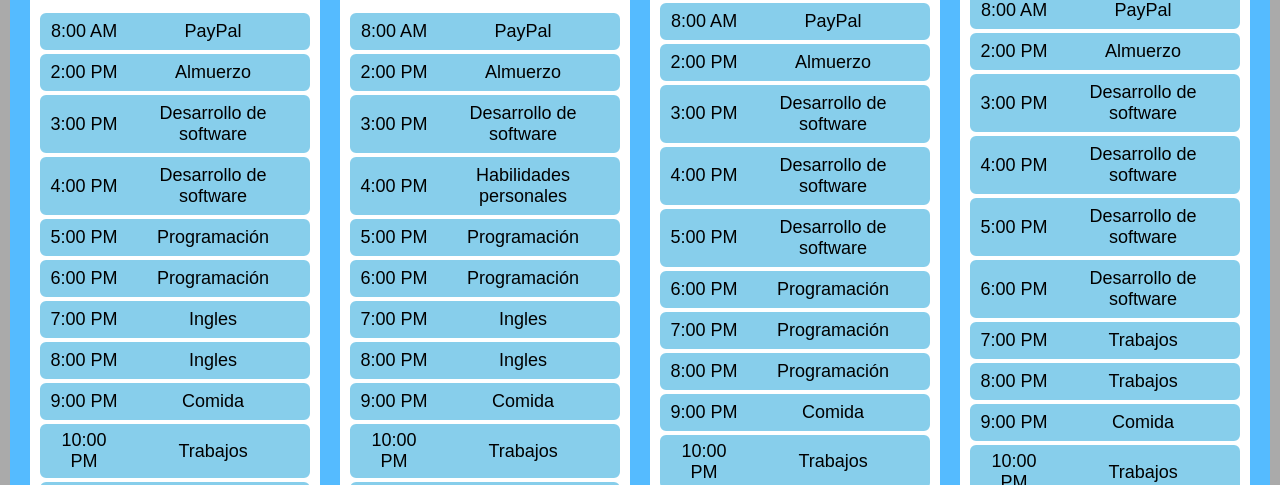
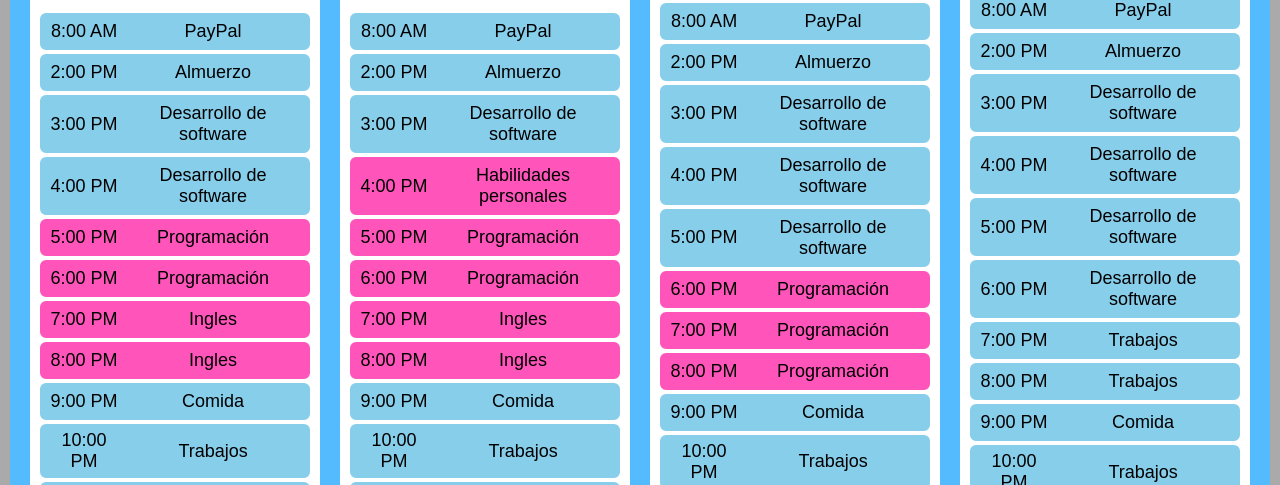
Before and after one commit to VexAlexis/Horario, a plain HTML site: page index.html in a window 1280 px wide. Shown: the part 334-819 px from the top of the page. Drawn offline with Linux system fonts and the light colour scheme; a web font is replaced by a local one.

Commit message:
Se agrega clase min-tic

```diff
--- a/index.html
+++ b/index.html
@@ -34,19 +34,19 @@
 					<p class="hora">4:00 PM</p>
 					<p class="materia">Desarrollo de software</p>
 				</li>
-				<li class="clase">
+				<li class="clase min-tic">
 					<p class="hora">5:00 PM</p>
 					<p class="materia">Programación</p>
 				</li>
-				<li class="clase">
+				<li class="clase min-tic">
 					<p class="hora">6:00 PM</p>
 					<p class="materia">Programación</p>
 				</li>
-				<li class="clase">
+				<li class="clase min-tic">
 					<p class="hora">7:00 PM</p>
 					<p class="materia">Ingles</p>
 				</li>
-				<li class="clase">
+				<li class="clase min-tic">
 					<p class="hora">8:00 PM</p>
 					<p class="materia">Ingles</p>
 				</li>
@@ -85,23 +85,23 @@
 					<p class="hora">3:00 PM</p>
 					<p class="materia">Desarrollo de software</p>
 				</li>
-				<li class="clase">
+				<li class="clase min-tic">
 					<p class="hora">4:00 PM</p>
 					<p class="materia">Habilidades personales</p>
 				</li>
-				<li class="clase">
+				<li class="clase min-tic">
 					<p class="hora">5:00 PM</p>
 					<p class="materia">Programación</p>
 				</li>
-				<li class="clase">
+				<li class="clase min-tic">
 					<p class="hora">6:00 PM</p>
 					<p class="materia">Programación</p>
 				</li>
-				<li class="clase">
+				<li class="clase min-tic">
 					<p class="hora">7:00 PM</p>
 					<p class="materia">Ingles</p>
 				</li>
-				<li class="clase">
+				<li class="clase min-tic">
 					<p class="hora">8:00 PM</p>
 					<p class="materia">Ingles</p>
 				</li>
@@ -148,15 +148,15 @@
 					<p class="hora">5:00 PM</p>
 					<p class="materia">Desarrollo de software</p>
 				</li>
-				<li class="clase">
+				<li class="clase min-tic">
 					<p class="hora">6:00 PM</p>
 					<p class="materia">Programación</p>
 				</li>
-				<li class="clase">
+				<li class="clase min-tic">
 					<p class="hora">7:00 PM</p>
 					<p class="materia">Programación</p>
 				</li>
-				<li class="clase">
+				<li class="clase min-tic">
 					<p class="hora">8:00 PM</p>
 					<p class="materia">Programación</p>
 				</li>
```
